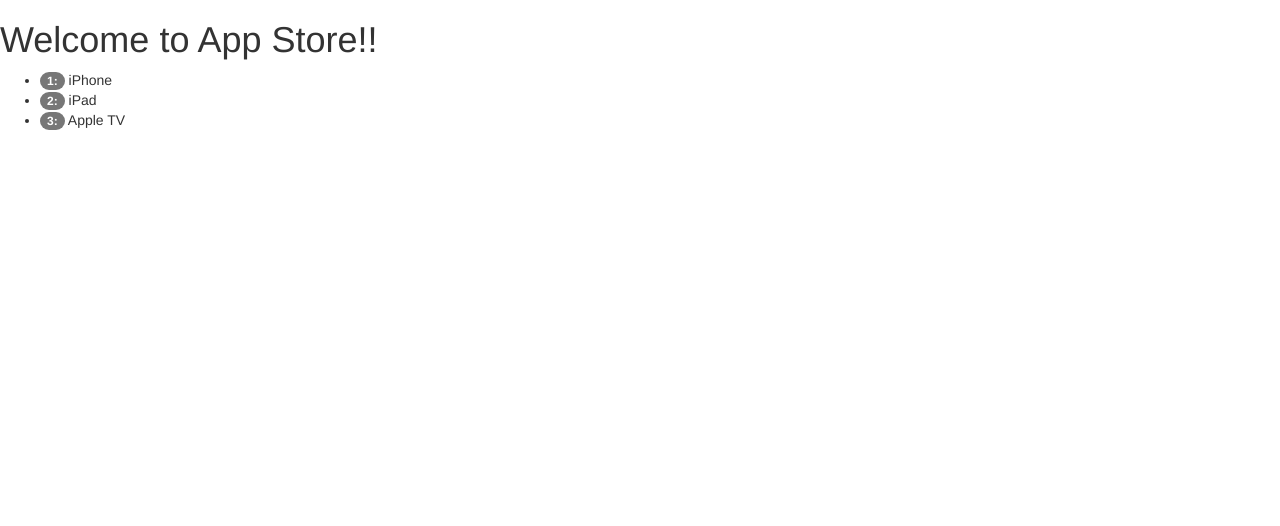
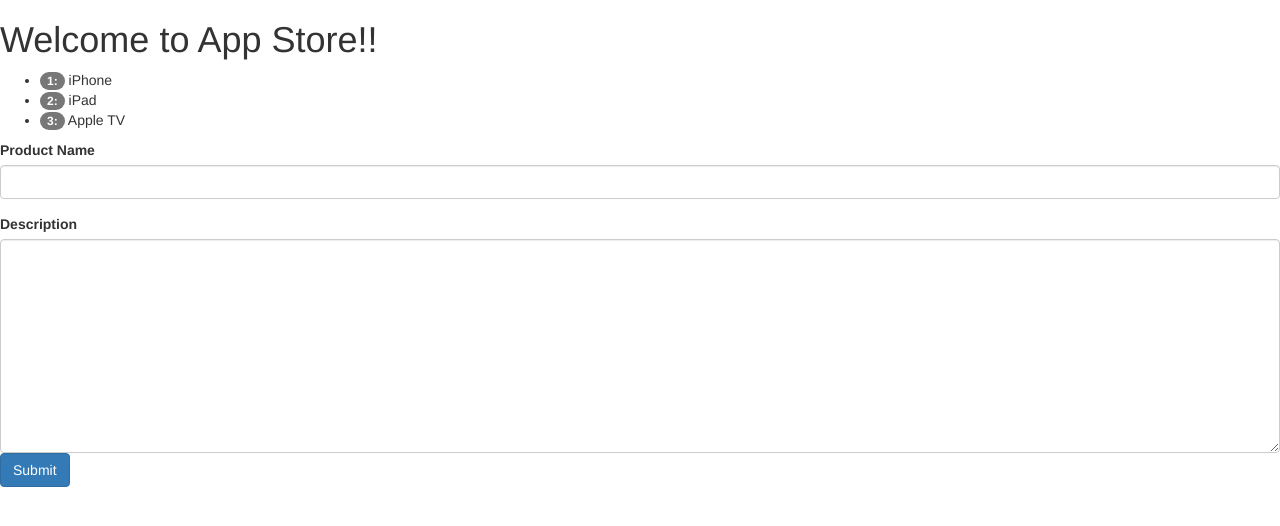
Before and after one commit to bethaile/AngularShop-App, an Angular app: page / in a window 1280 px wide. Shown: the top 526 px of the page. Built offline with nearby package versions, Linux system fonts and the light colour scheme.

Commit message:
Delte an DEtails with Partial form

```diff
--- a/src/app/app.component.ts
+++ b/src/app/app.component.ts
@@ -10,6 +10,7 @@
 
       </h1>
       <app-product-list></app-product-list>
+      <app-product-form></app-product-form>
       </div>
 
 
--- a/src/app/app.module.ts
+++ b/src/app/app.module.ts
@@ -1,4 +1,3 @@
-
 
 import { BrowserModule } from '@angular/platform-browser';
 import { NgModule } from '@angular/core';
@@ -6,13 +5,13 @@
 
 
 import { AppComponent } from './app.component';
-// import{ProductListComponent} from './productList.componenet';
 import { ProductListComponent } from './product/productList.component';
 import {ProductDetailComponent} from './product/productDetail.component';
+import { ProductAddComponent } from './product/productAdd.component';
 
 @NgModule({
   declarations: [
-    AppComponent, ProductListComponent, ProductDetailComponent
+    AppComponent, ProductListComponent, ProductDetailComponent, ProductAddComponent
   ],
   imports: [
     BrowserModule, FormsModule
--- /dev/null
+++ b/src/app/product/product-add.component.html
@@ -0,0 +1,13 @@
+<form>
+    <div class="form-group">
+        <label for="form-group">Product Name</label>
+        <input ngModel name="product_name" #productName ="ngModel" (change)= "log(productName)"
+            id="product_name" type="text" class="form-control">
+
+    </div>
+    <div>
+        <label for="description">Description</label>
+        <textarea ngModel name="description" id="description" cols="30" rows="10" class="form-control"></textarea>
+    </div>
+    <button class="btn btn-primary">Submit</button>
+</form>
--- /dev/null
+++ b/src/app/product/productAdd.component.ts
@@ -0,0 +1,15 @@
+
+import { Product } from "./product";
+import { Component, OnInit, Input } from "@angular/core";
+
+@Component({
+    selector: 'app-product-form',
+    templateUrl: './product-add.component.html'
+})
+
+export class ProductAddComponent {
+    log(model) {
+        console.log(model);
+
+    }
+}
--- a/src/app/product/productDetail.component.ts
+++ b/src/app/product/productDetail.component.ts
@@ -1,7 +1,8 @@
 import { Product } from "./product";
-import { Component, Input } from "@angular/core";
+import { Component, EventEmitter, Input, Output } from "@angular/core";
 import { PRODUCTS } from "./products";
 import { OnInit } from "@angular/core/src/metadata/lifecycle_hooks";
+
 
 @Component({
   selector: "product-detail",
@@ -10,22 +11,22 @@
 
 
   <div *ngIf="product">
-
    <h2>{{ product.name}} Details</h2>
-   <div><span>id: </span>{{product.id}}
+   <span>id: </span>{{product.id}}
         <span>price: </span>{{product.price}}
         <span>description: </span>{{product.description}}
-  </div>
 
-
+        <button (click)="requestDelete()">delete</button>
  </div>`,
 
   styles: ["./product.component.css"]
 })
 export class ProductDetailComponent implements OnInit {
   products = PRODUCTS;
-  product: Product;
 
+  @Input() product: Product;
+
+  @Output() deleteProduct= new EventEmitter<Product>();
   constructor() {}
 
   ngOnInit() {}
@@ -33,4 +34,8 @@
   onSelect(product: Product): void {
     this.product = product;
   }
+
+  requestDelete(): void {
+    this.deleteProduct.emit(this.product);
+  }
 }
--- a/src/app/product/productList.component.ts
+++ b/src/app/product/productList.component.ts
@@ -4,7 +4,6 @@
 
 @Component({
   selector: "app-product-list",
-  inputs: ['product'],
   template: `
 
 
@@ -17,7 +16,8 @@
          </li>
       </ul>
 
-      <product-detail [product] = "selectedProduct">
+      <product-detail [product] = "selectedProduct"
+      (deleteProduct)="delete($event)">
       </product-detail>
 
     `,
@@ -34,5 +34,9 @@
     this.selectedProduct = product;
   }
 
+  delete(product: Product){
+    this.products = this.products.filter(item => item !== product);
+  }
+
   ngOnInit() {}
 }
```
